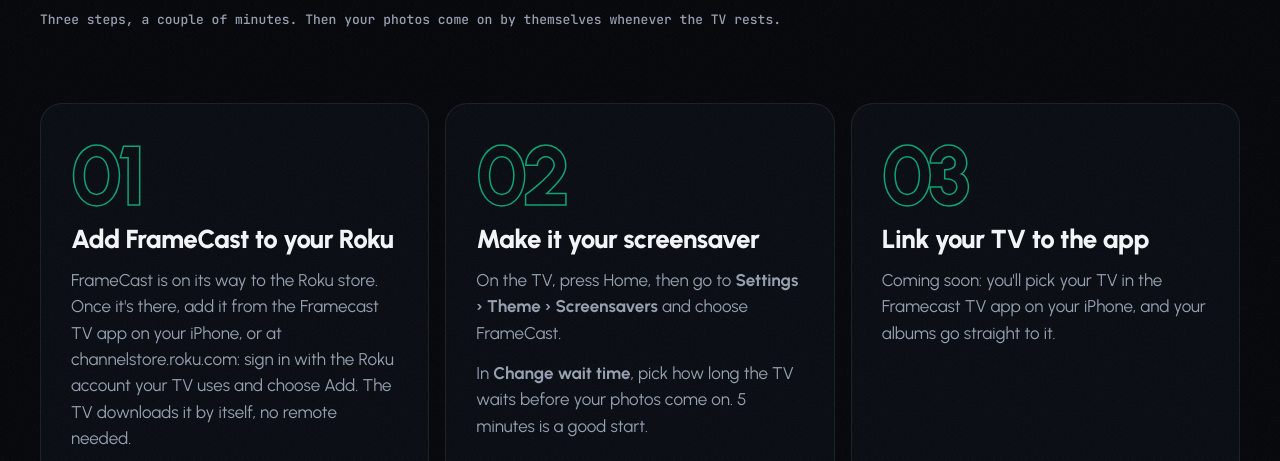
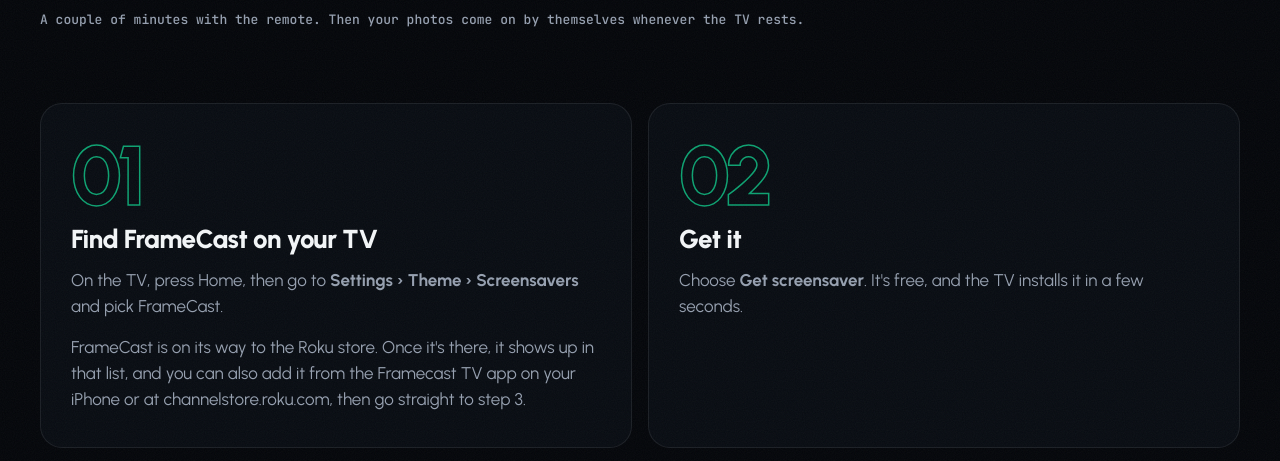
Before and after one commit to TheEUAppSolutions/musicai-website, a plain HTML site: page framecast/setup/index.html in a window 1280 px wide. Shown: the part 305-766 px from the top of the page. Drawn offline with Linux system fonts and the light colour scheme.

Commit message:
FrameCast setup page: Roku's four steps
Find FrameCast in Settings › Theme › Screensavers, Get screensaver, Set
as screensaver, then link the TV; the wait-time setting is Roku's
"Screensaver wait time". Two-by-two steps on desktop.

Co-Authored-By: Claude Opus 5.5 <noreply@anthropic.com>

```diff
--- a/framecast/setup/index.html
+++ b/framecast/setup/index.html
@@ -13,9 +13,10 @@
 <link rel="stylesheet" href="/assets/css/site.css?v=869cd31e">
 
 <title>Put FrameCast on your Roku — Framecast TV</title>
-<meta name="description" content="Three steps to make your photos your Roku's screensaver: add FrameCast, choose it in Settings › Theme › Screensavers, and link the TV to the app.">
+<meta name="description" content="Four steps to make your photos your Roku's screensaver: find FrameCast in Settings › Theme › Screensavers, get it, set it as your screensaver, and link the TV to the app.">
 <link rel="canonical" href="https://musicaistudio.app/framecast/setup/">
 <meta name="robots" content="noindex">
+<style>@media (min-width: 941px) { .steps { grid-template-columns: 1fr 1fr; } } /* four steps: two rows of two */</style>
 </head>
 <body>
 <svg width="0" height="0" style="position:absolute" aria-hidden="true">
@@ -68,7 +69,7 @@
     <div class="wrap">
       <span class="eyebrow">Help</span>
       <h1 class="h-lg">Put FrameCast on your Roku</h1>
-      <p class="meta">Three steps, a couple of minutes. Then your photos come on by themselves whenever the TV rests.</p>
+      <p class="meta">A couple of minutes with the remote. Then your photos come on by themselves whenever the TV rests.</p>
     </div>
   </section>
 
@@ -76,14 +77,18 @@
     <div class="wrap">
       <div class="steps">
         <div class="step">
-          <h3>Add FrameCast to your Roku</h3>
-          <p>FrameCast is on its way to the Roku store. Once it's there, add it from the Framecast TV app on your iPhone, or at channelstore.roku.com: sign in with the Roku account your TV uses and choose Add. The TV downloads it by itself, no remote needed.</p>
-          <p>Or on the TV: press Home, open Streaming Store and search for FrameCast.</p>
+          <h3>Find FrameCast on your TV</h3>
+          <p>On the TV, press Home, then go to <strong>Settings › Theme › Screensavers</strong> and pick FrameCast.</p>
+          <p>FrameCast is on its way to the Roku store. Once it's there, it shows up in that list, and you can also add it from the Framecast TV app on your iPhone or at channelstore.roku.com, then go straight to step 3.</p>
+        </div>
+        <div class="step">
+          <h3>Get it</h3>
+          <p>Choose <strong>Get screensaver</strong>. It's free, and the TV installs it in a few seconds.</p>
         </div>
         <div class="step">
           <h3>Make it your screensaver</h3>
-          <p>On the TV, press Home, then go to <strong>Settings › Theme › Screensavers</strong> and choose FrameCast.</p>
-          <p>In <strong>Change wait time</strong>, pick how long the TV waits before your photos come on. 5 minutes is a good start.</p>
+          <p>Choose <strong>Set as screensaver</strong>. From now on, your photos come on by themselves whenever the TV rests.</p>
+          <p>To change how long the TV waits first, go back to Theme and choose <strong>Screensaver wait time</strong>. 5 minutes is a good start.</p>
         </div>
         <div class="step">
           <h3>Link your TV to the app</h3>
@@ -109,7 +114,7 @@
         </details>
         <details>
           <summary>I'm setting it up for someone else.</summary>
-          <div class="a"><p>Step 1 needs the Roku account their TV uses, and step 2 is done on their TV, so send them this page or do it together on a visit. After that, you choose the photos from your own phone.</p></div>
+          <div class="a"><p>Steps 1 to 3 are done on their TV with its remote, so send them this page or do it together on a visit. After that, you choose the photos from your own phone.</p></div>
         </details>
         <details>
           <summary>Still stuck?</summary>
```
Also changed, not shown: src/pages/framecast/setup/index.html (+13 -8 lines).
